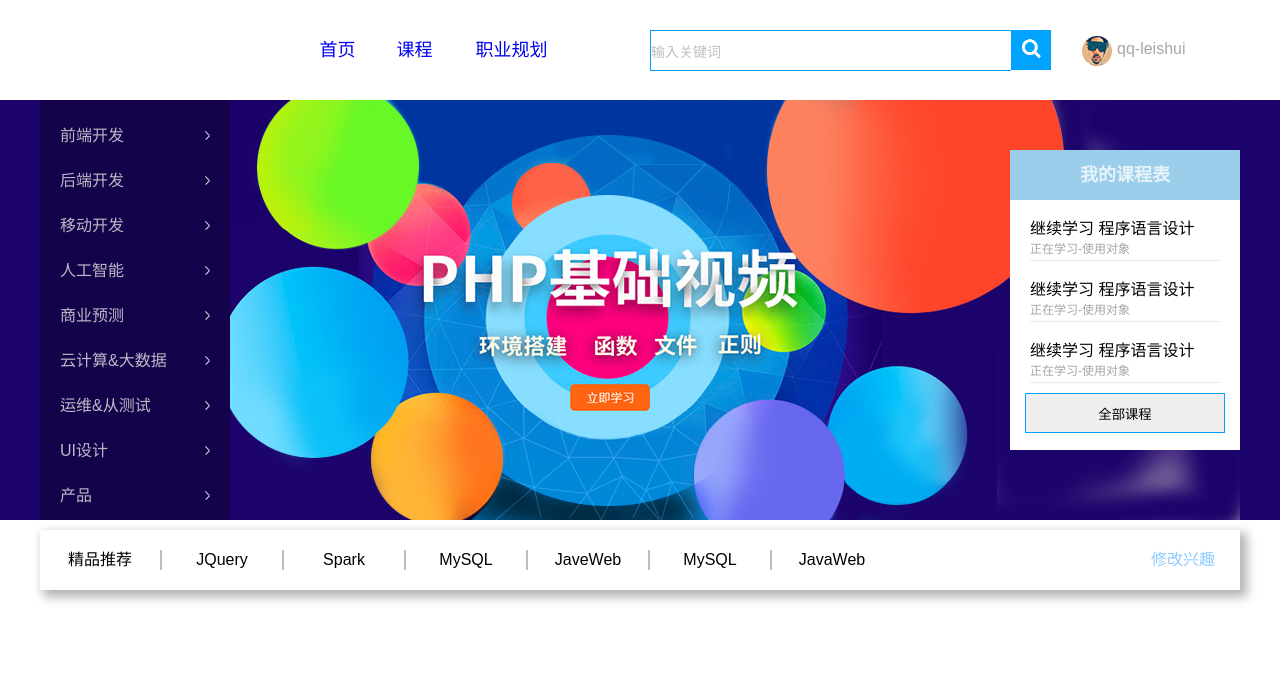
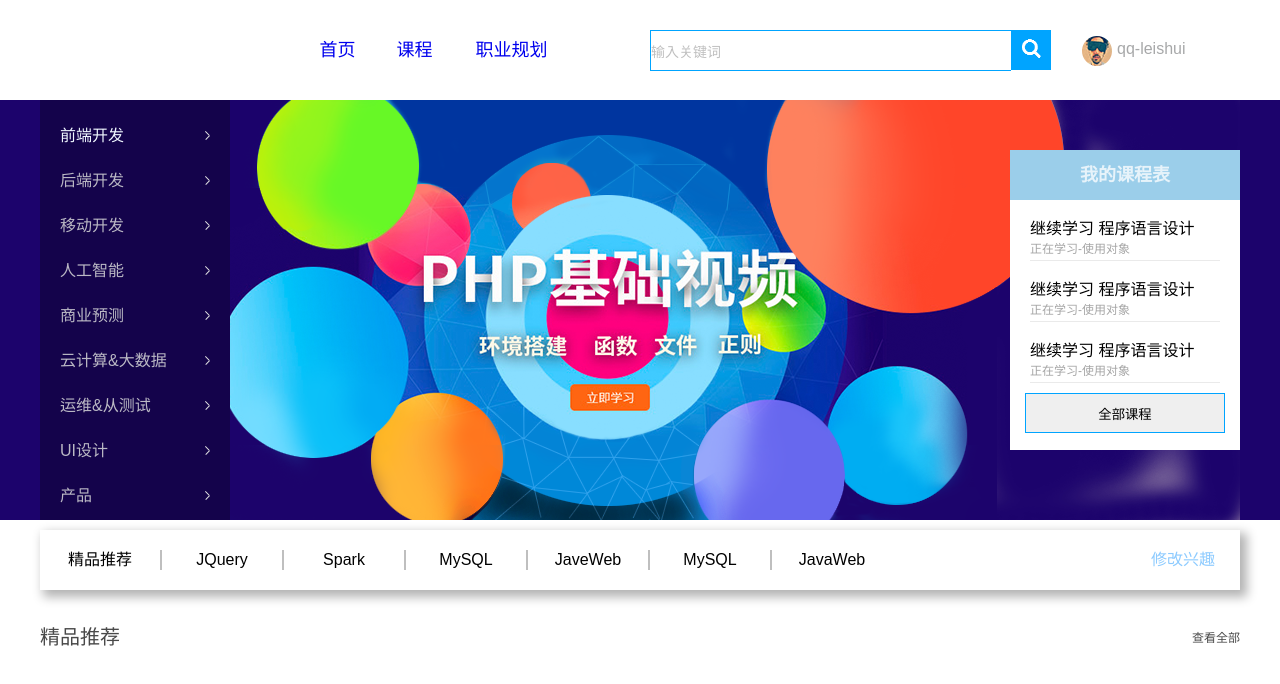
Before and after one commit to SAKURAfan1023/-, a plain HTML site: page index.html in a window 1280 px wide. Drawn offline with Linux system fonts and the light colour scheme.

Commit message:
完成了部分小文字的完善

```diff
--- a/index.html
+++ b/index.html
@@ -35,7 +35,7 @@
         <div class="w">
             <div class="leftbox">
                 <ul class="liebiao">
-                    <li class="list">前端开发</li>
+                    <li class="list"><a href="#" style="color: aliceblue;">前端开发</a></li>
                     <li class="list">后端开发</li>
                     <li class="list">移动开发</li>
                     <li class="list">人工智能</li>
@@ -78,6 +78,11 @@
                 <div class="guide2right"><a href="#" style="color: #8dcbff;">修改兴趣</a></div>
             </div>
 
+            <div class="littlebox">
+                <span class="textleft">精品推荐</span>
+                <span class="textright">查看全部</span>
+            </div>
+
         </div>
     </div>
 </body>
--- a/style.css
+++ b/style.css
@@ -273,3 +273,33 @@ a {
     text-align: center;
     line-height: 20px;
 }
+
+.littlebox {
+    width: 1200px;
+    height: 60px;
+    margin: 0 auto;
+    margin-top: 17px;
+    /* background-color: #14034b; */
+}
+
+
+.textleft {
+    float: left;
+    width: 200px;
+    height: inherit;
+    font-size: 20px;
+    line-height: 60px;
+    color: #494949;
+    text-align: left;
+}
+
+.textright {
+    float: left;
+    width: 1000px;
+    height: 12px;
+    font-size: 12px;
+    margin-top: 25px;
+    line-height: 12px;
+    color: #494949;
+    text-align: right;
+}
```
